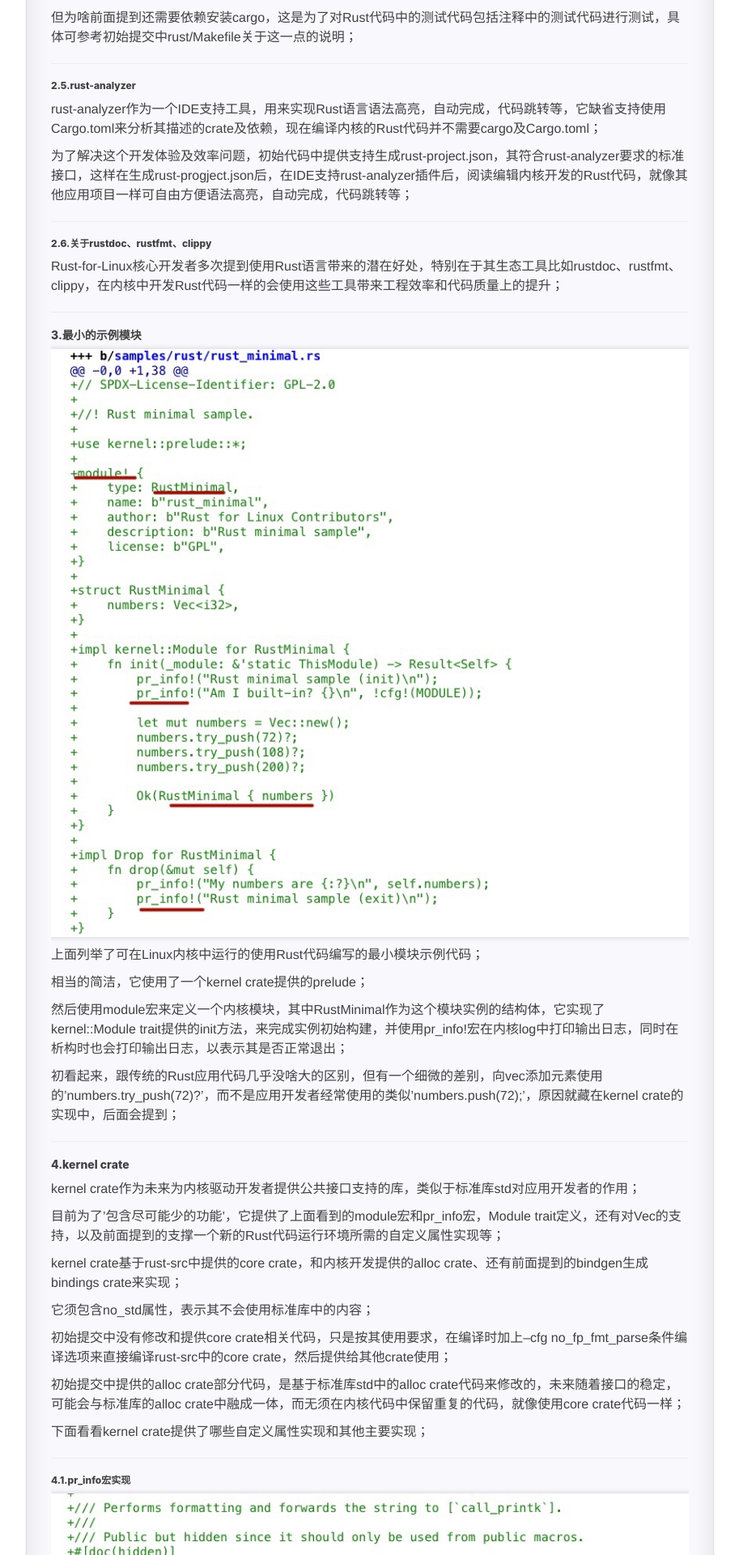
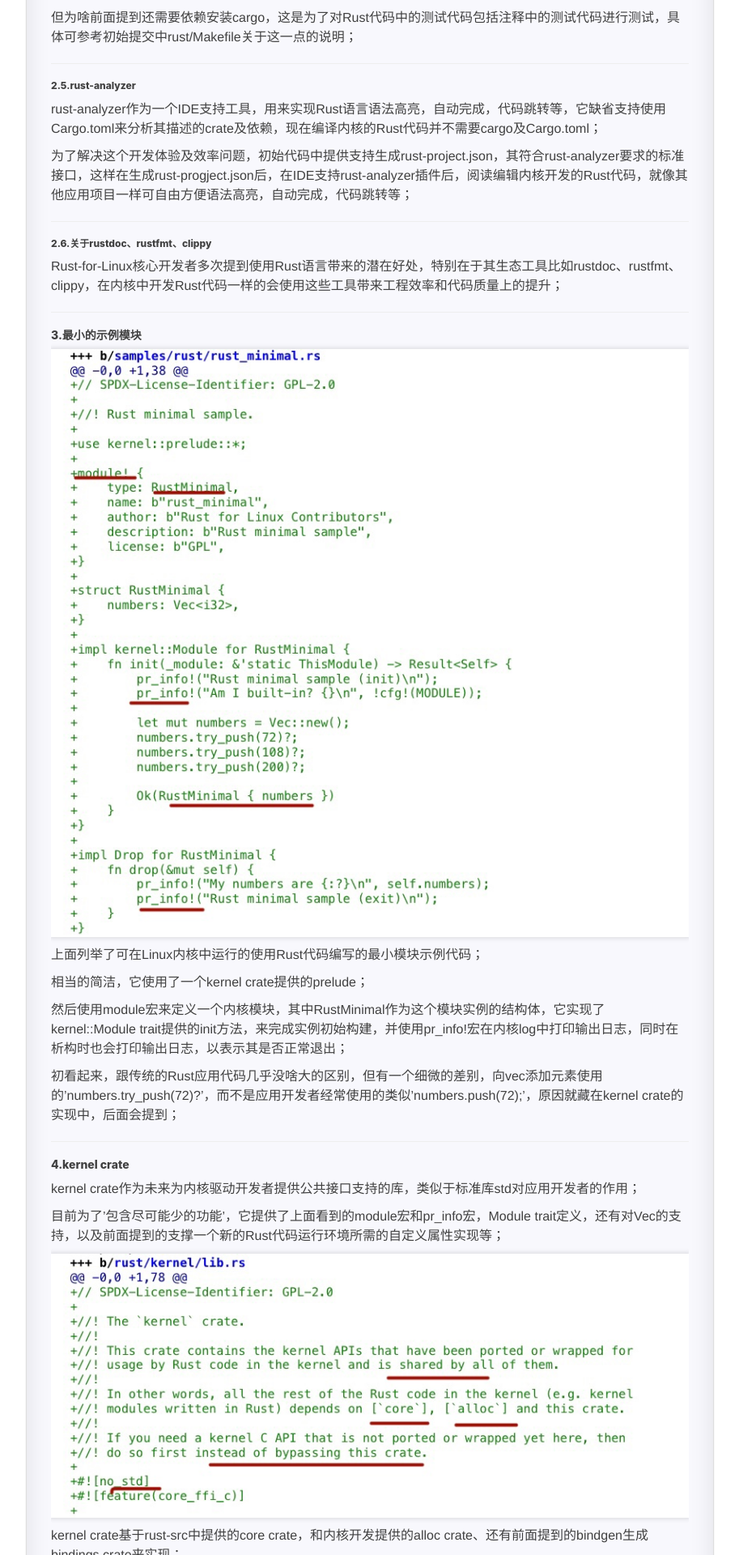
Before and after one commit to Grainspring/grainspring.github.io, a Jekyll site: the page built from _posts/2022-10-26-interpret_initial_commit_of_Rust_into_linux_kernel.md, in a window 1280 px wide. Shown: the part 4480-6400 px from the top of the page at 81% size, without its empty margins (37-950 px from the left). Built offline with Jekyll 4.4.1, drawn with Linux system fonts in a browser that asks for light colours; nearby versions of some CDN libraries; comment, search, counter and statistics services are not loaded; a style sheet for code colours, icons or effects is not loaded.

Commit message:
update interpret initial commit

```diff
--- a/_posts/2022-10-26-interpret_initial_commit_of_Rust_into_linux_kernel.md
+++ b/_posts/2022-10-26-interpret_initial_commit_of_Rust_into_linux_kernel.md
@@ -112,6 +112,9 @@ Rust-for-Linux核心开发者多次提到使用Rust语言带来的潜在好处
 kernel crate作为未来为内核驱动开发者提供公共接口支持的库，类似于标准库std对应用开发者的作用；
 
 目前为了'包含尽可能少的功能'，它提供了上面看到的module宏和pr_info宏，Module trait定义，还有对Vec的支持，以及前面提到的支撑一个新的Rust代码运行环境所需的自定义属性实现等；
+
+
+![kernel crate](/imgs/linux6.1.kernel.crate.jpg "kernel crate")
 
 kernel crate基于rust-src中提供的core crate，和内核开发提供的alloc crate、还有前面提到的bindgen生成bindings crate来实现；
 
```
Also changed, not shown: imgs/linux6.1.kernel.crate.jpg (added).
